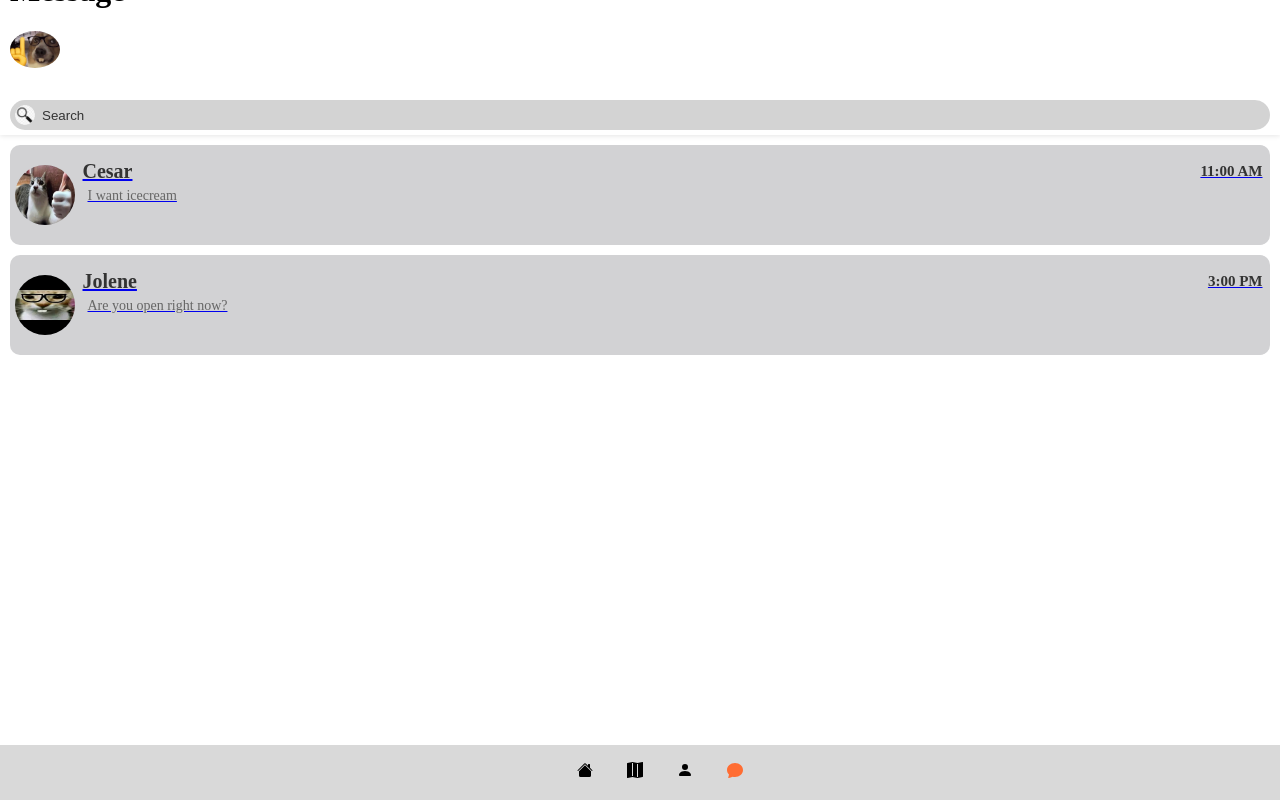
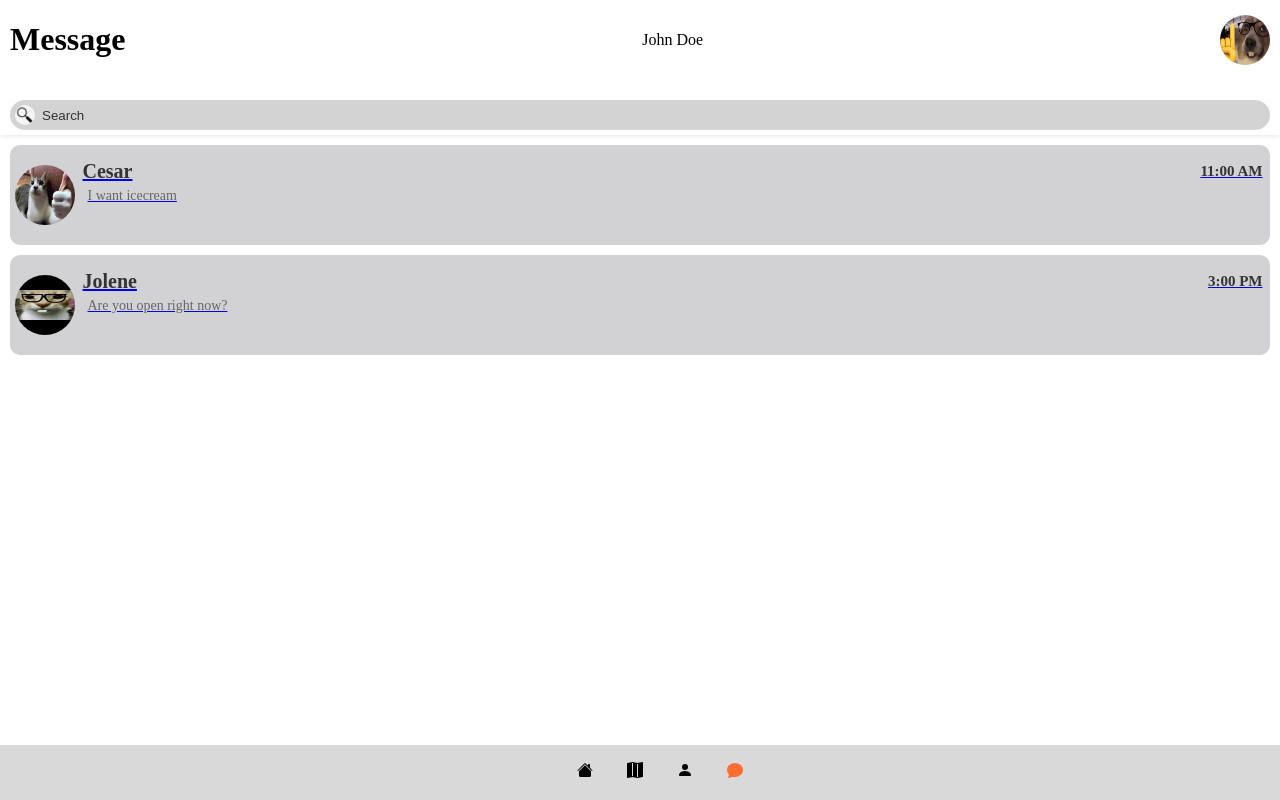
Before and after one commit to ShoeShime/VendorProject_Clean, a React (Vite) app: page /chat in a window 1280 px wide. Built offline with nearby package versions, Linux system fonts and the light colour scheme; no server answers.

Commit message:
Need to implment wrappers over wrappers over...

```diff
--- a/src/features/chatPage/ChatDisplay/components/ChatPageHeader.tsx
+++ b/src/features/chatPage/ChatDisplay/components/ChatPageHeader.tsx
@@ -4,8 +4,11 @@ import styled from "styled-components";
 
 import TitleComponent from "./TitleComponent";
 import UserInfoComponent from "./UserInfoComponent";
+import NewMessageIconComponent from "./NewMessageIconComponent";
 import SearchBarComponent from "./SearchBarComponent";
-import NewMessageIconComponent from "./NewMessageIconComponent";
+
+//Assets or Images
+import GoofyDog from "../misc/Dog.jpg";
 
 
 //Header, The Top of the Page
@@ -15,14 +18,24 @@ const MessageHeader = styled.header`
 	display: flex;
 	flex-direction: column;
 
-	align-items: strech;
-	justify-content: flex-end;
+	align-items: stretch;
+	justify-content: space-between;
 
 	height: 30%;
 	max-height: 135px;
 
 	padding: 0 10px;
 	box-shadow: 0px 1px 5px rgba(0, 0, 0, 0.1);
+
+`;
+
+const HeaderContent = styled.div`
+
+
+  display: flex;
+
+	align-items: center;
+	justify-content: space-between;
 
 `;
 
@@ -34,20 +47,20 @@ const MessageHeader = styled.header`
 	//New MessageIcon Component
 const ChatPageHeader = () =>{
 
-	//Include variables that would store the users information
-		//Username
-		//profilePic
+		const username = "John Doe";
+		const profilePic = GoofyDog;
 
-	//Add a new header that wraps around both
-		//TitleComponent and UserInfoComponent
-		//and possibly for NewMessageIconComponent
 	return(
 		<MessageHeader>
 
+			<HeaderContent>
 				<TitleComponent/>
-				<UserInfoComponent/>
+				<UserInfoComponent
+          username = {username}
+					profilepicture = {profilePic}
+				/>
 				<NewMessageIconComponent/>
-
+			</HeaderContent>
 
 			<SearchBarComponent/>
 		</MessageHeader>
--- a/src/features/chatPage/ChatDisplay/components/UserInfoComponent.tsx
+++ b/src/features/chatPage/ChatDisplay/components/UserInfoComponent.tsx
@@ -1,9 +1,5 @@
 import React from "react";
 import styled from "styled-components";
-
-
-//Assets or Images
-import GoofyDog from "../misc/Dog.jpg";
 
 
 //start styled components here:
@@ -22,15 +18,16 @@ const UserName = styled.p`
 `;
 
 
-const UserInfoComponent = () =>{
-	//Users Profile Picture would be taken from the database
-		//This is only a temp profile picture
-	const profilepicture = GoofyDog;
+const UserInfoComponent = ({username, profilepicture}) =>{
 
+	//Create a User Info Wrapper to edit the username and profile picture properly
 	return(
 		<>
-			<Pfp ClassName="User-image" src={profilepicture} alt="User icon" />
-			<UserName/>
+      <UserName>{username}</UserName>
+			<Pfp
+				className="User-image"
+				src={profilepicture}
+				alt="User icon" />
 		</>
 	);
 }
```
Also changed, not shown: src/features/chatPage/ChatDisplay/components/InboxButtons.tsx (deleted, +0 -17 lines).
